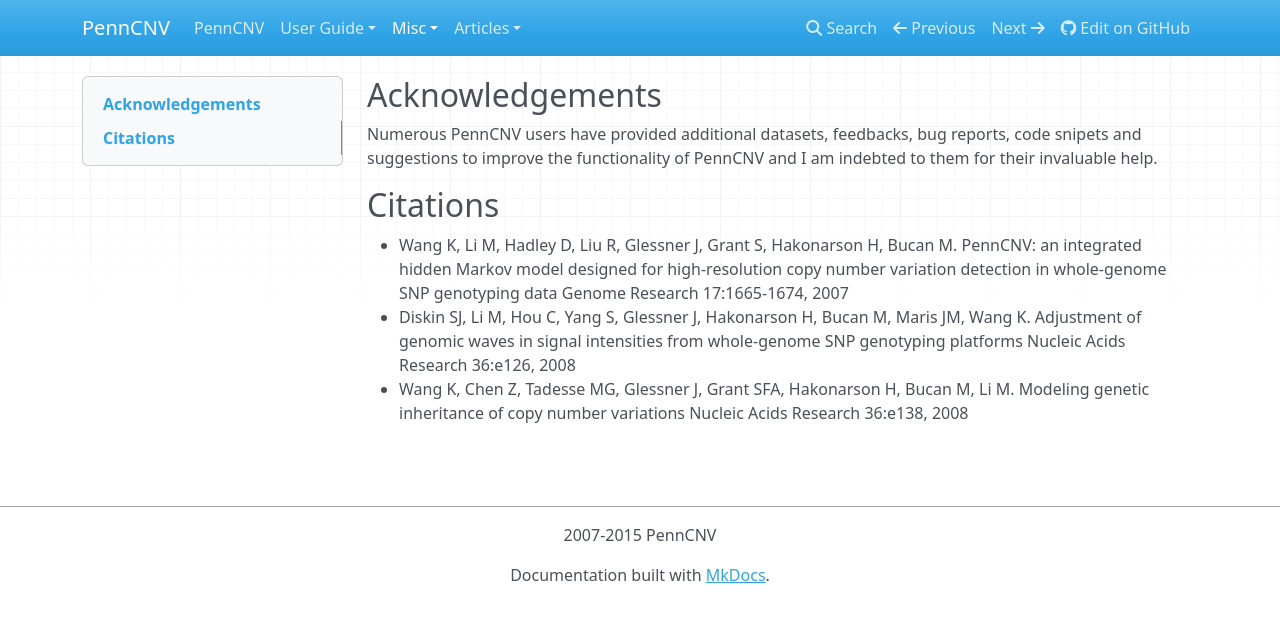
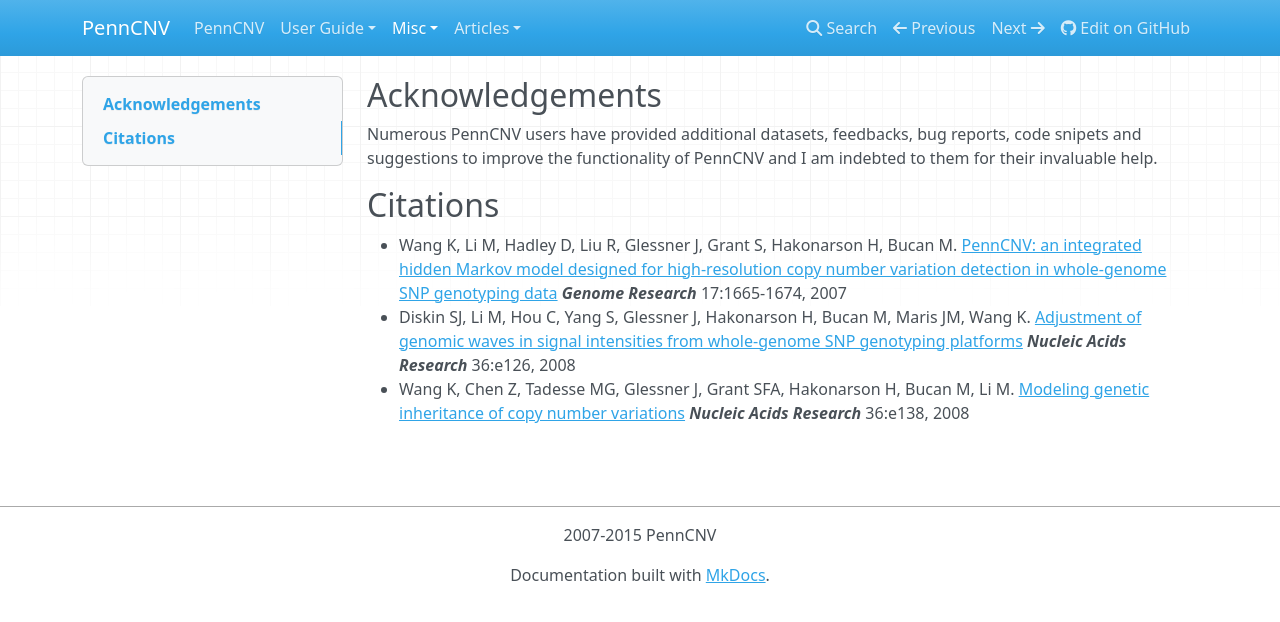
Before and after one commit to WGLab/PennCNV, an MkDocs documentation site: the page built from docs/misc/credit.md, in a window 1280 px wide. Shown: the top 622 px of the page. Built offline with MkDocs 1.6.1, drawn with Linux system fonts in a browser that asks for light colours; nearby versions of some CDN libraries; old or Windows-style settings are respelled for this version of MkDocs; part of the change alters nothing that is shown.

```diff
--- a/docs/misc/credit.md
+++ b/docs/misc/credit.md
@@ -4,6 +4,6 @@ Numerous PennCNV users have provided additional datasets, feedbacks, bug reports
 
 ## Citations
 
-- Wang K, Li M, Hadley D, Liu R, Glessner J, Grant S, Hakonarson H, Bucan M. PennCNV: an integrated hidden Markov model designed for high-resolution copy number variation detection in whole-genome SNP genotyping data Genome Research 17:1665-1674, 2007
-- Diskin SJ, Li M, Hou C, Yang S, Glessner J, Hakonarson H, Bucan M, Maris JM, Wang K. Adjustment of genomic waves in signal intensities from whole-genome SNP genotyping platforms Nucleic Acids Research 36:e126, 2008
-- Wang K, Chen Z, Tadesse MG, Glessner J, Grant SFA, Hakonarson H, Bucan M, Li M. Modeling genetic inheritance of copy number variations Nucleic Acids Research 36:e138, 2008
+- Wang K, Li M, Hadley D, Liu R, Glessner J, Grant S, Hakonarson H, Bucan M. [PennCNV: an integrated hidden Markov model designed for high-resolution copy number variation detection in whole-genome SNP genotyping data](http://genome.cshlp.org/cgi/content/short/17/11/1665) _**Genome Research**_ 17:1665-1674, 2007
+- Diskin SJ, Li M, Hou C, Yang S, Glessner J, Hakonarson H, Bucan M, Maris JM, Wang K. [Adjustment of genomic waves in signal intensities from whole-genome SNP genotyping platforms](http://nar.oxfordjournals.org/cgi/content/short/36/19/e126) **_Nucleic Acids Research_** 36:e126, 2008
+- Wang K, Chen Z, Tadesse MG, Glessner J, Grant SFA, Hakonarson H, Bucan M, Li M. [Modeling genetic inheritance of copy number variations](http://nar.oxfordjournals.org/cgi/content/short/36/21/e138) _**Nucleic Acids Research**_ 36:e138, 2008
```
